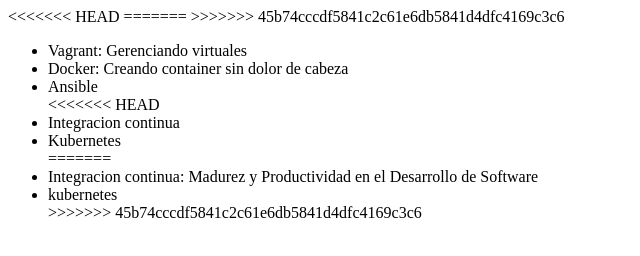
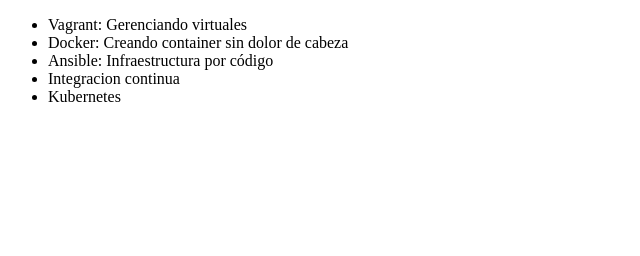
Before and after one commit to bereley27/prueba-git, a plain HTML site: page index.html in a window 1280 px wide. Shown: the whole page, without its empty margins (0-640 px from the left). Drawn offline with Linux system fonts and the light colour scheme.

Commit message:
Cambiando el nombre del curos Ansible

```diff
--- a/index.html
+++ b/index.html
@@ -2,24 +2,15 @@
 <html lang = "en">
 <head>
      <meta charset = "UTF-8">
-<<<<<<< HEAD
      <title> Lista de Cursos de Dev0ps  Alura </title>
-=======
-     <title> CursosvAlura </title>
->>>>>>> 45b74cccdf5841c2c61e6db5841d4dfc4169c3c6
 </head>
 <body>
      <ul>
          <li> Vagrant: Gerenciando virtuales </li>
          <li> Docker: Creando container sin dolor de cabeza</li>
-         <li> Ansible </li>
-<<<<<<< HEAD
+         <li> Ansible: Infraestructura por código </li>
          <li> Integracion continua </li>
          <li>Kubernetes</li>
-=======
-         <li> Integracion continua: Madurez y Productividad en el Desarrollo de Software </li>
-         <li>kubernetes</li>
->>>>>>> 45b74cccdf5841c2c61e6db5841d4dfc4169c3c6
      </ul>
 </body>
 </html>
```
